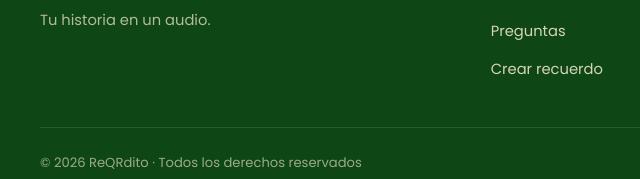
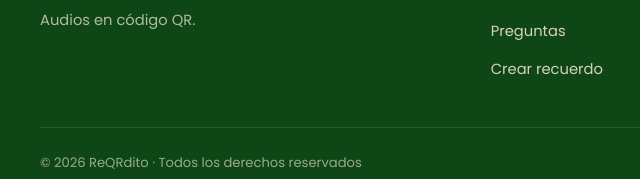
Before and after one commit to nahuelmartinez1129/reqrdito, a plain HTML site: page frontend/index.html in a window 1280 px wide. Shown: the part 5630-5809 px from the top of the page, 0-640 px from the left. Drawn offline with nearby package versions, Linux system fonts and the light colour scheme.

Commit message:
Pie de la home: "Audios en código QR."
Co-Authored-By: Claude Opus 5.5 <noreply@anthropic.com>

```diff
--- a/frontend/index.html
+++ b/frontend/index.html
@@ -388,7 +388,7 @@
 
     <div class="site-footer__brand">
       <img src="img/reqrdito-logo.png" alt="Logo ReQRdito">
-      <p>Tu historia en un audio.</p>
+      <p>Audios en código QR.</p>
     </div>
 
     <nav class="site-footer__nav" aria-label="Enlaces del pie">
```
